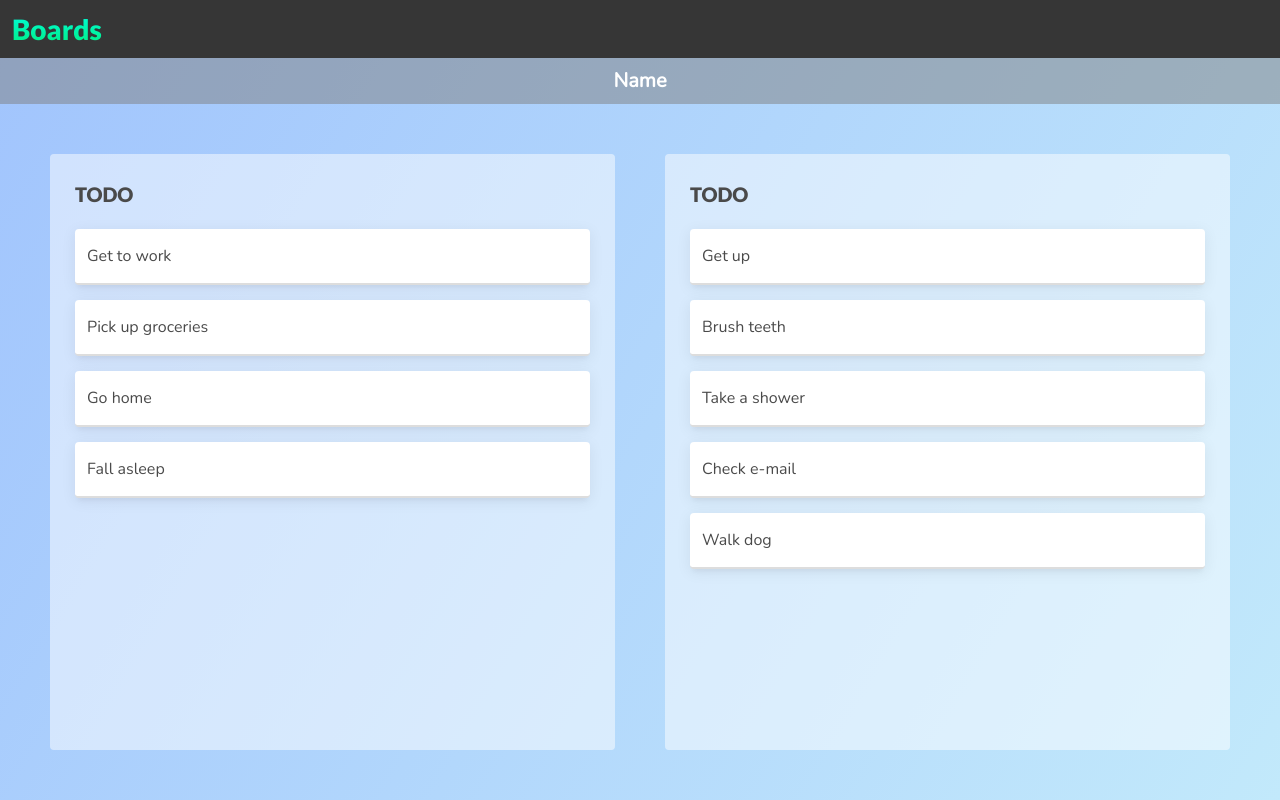
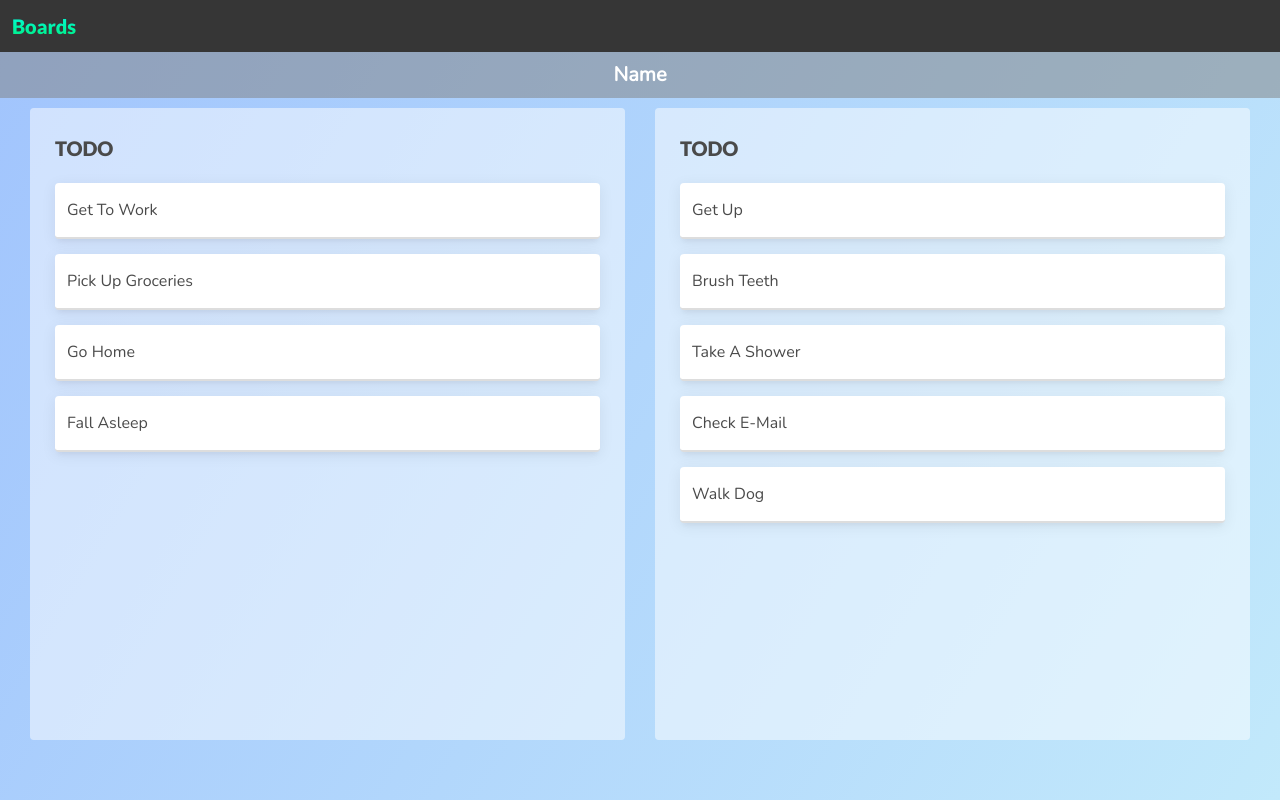
Before and after one commit to MoNouri97/angular-boards, an Angular app: page / in a window 1280 px wide. Built offline with nearby package versions, Linux system fonts and the light colour scheme.

Commit message:
minor style tweaks

```diff
--- a/src/app/pages/main-view/main-view.component.scss
+++ b/src/app/pages/main-view/main-view.component.scss
@@ -4,7 +4,7 @@
   height: 100%;
 }
 .app-name {
-  font-size: 28px;
+  font-size: 20px;
   font-weight: 900;
   font-family: "Lato", sans-serif;
 }
@@ -22,7 +22,7 @@
   .board-bar {
     text-align: center;
     background: rgba($color: #808080, $alpha: 0.5);
-    padding: 8px 15px;
+    padding: 8px;
 
     .board-name {
       font-size: 20px;
@@ -44,9 +44,12 @@
         flex-direction: column;
         flex-grow: 1;
         flex-basis: 0;
+        min-height: 90%;
+        height: fit-content;
 
         background: rgba($color: white, $alpha: 0.5);
-        margin: 50px;
+        margin: 30px;
+        margin-top: 10px;
         padding: 25px;
         min-width: 300px;
         border-radius: 4px;
@@ -71,6 +74,7 @@
 }
 .task {
   cursor: pointer;
+  text-transform: capitalize;
   display: flex;
   background: white;
   padding: 15px 12px;
```
